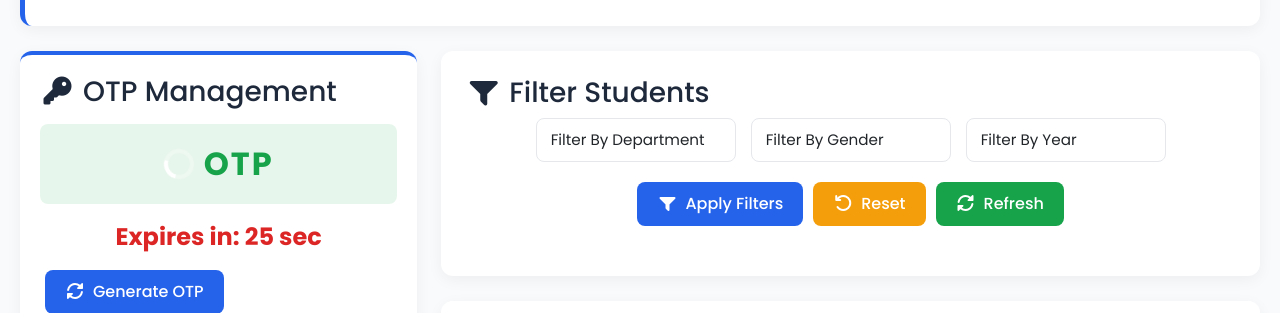
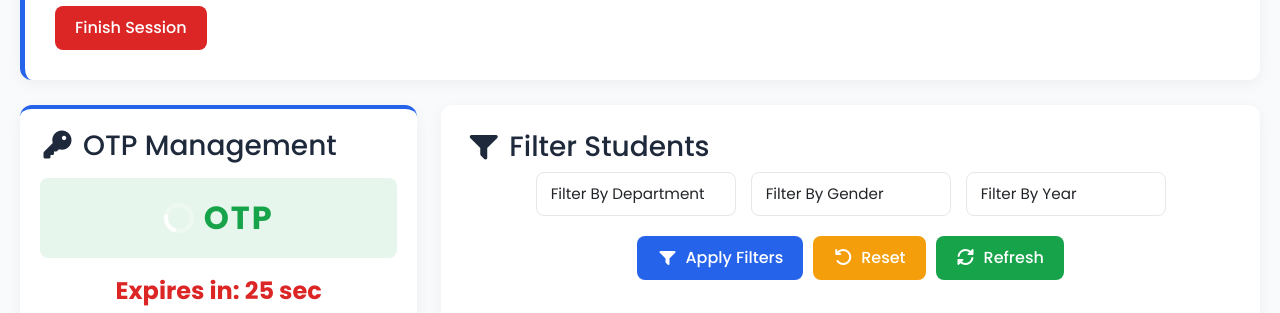
Before and after one commit to sriram-65/npr-bus-backend, a Flask app: template templates/att_session.html in a window 1280 px wide. Shown: the part 126-439 px from the top of the page. Run offline with Flask 3, Linux system fonts and the light colour scheme; the template is opened without the code that fills it, so the values that code supplies are empty; some libraries are stand-ins or nearby versions.

Commit message:
Update att_session.html

```diff
--- a/templates/att_session.html
+++ b/templates/att_session.html
@@ -9,6 +9,8 @@
   <script src="https://cdn.jsdelivr.net/npm/bootstrap@5.0.2/dist/js/bootstrap.min.js" integrity="sha384-cVKIPhGWiC2Al4u+LWgxfKTRIcfu0JTxR+EQDz/bgldoEyl4H0zUF0QKbrJ0EcQF" crossorigin="anonymous"></script>
   <link rel="stylesheet" href="https://cdnjs.cloudflare.com/ajax/libs/font-awesome/7.0.1/css/all.min.css" integrity="sha512-2SwdPD6INVrV/lHTZbO2nodKhrnDdJK9/kg2XD1r9uGqPo1cUbujc+IYdlYdEErWNu69gVcYgdxlmVmzTWnetw==" crossorigin="anonymous" referrerpolicy="no-referrer" />
   <link href="https://fonts.googleapis.com/css2?family=Poppins:wght@300;400;500;600;700&display=swap" rel="stylesheet">
+  <script src="https://cdn.jsdelivr.net/npm/sweetalert2@11"></script>
+
   <style>
     :root {
       --primary: #2563eb;
@@ -386,6 +388,7 @@
       <div class="date-display">
         <i class="fas fa-calendar-alt me-2"></i><span id="current-date">Loading...</span>
       </div>
+      <button class="btn-custom btn-danger" id="f">Finish Session</button>
     </div>
 
     <div class="row">
@@ -425,7 +428,7 @@
         </div>
       </div>
 
-      <!-- Filters and Table Section -->
+
       <div class="col-lg-8">
         <div class="filters-section">
           <h3><i class="fas fa-filter me-2"></i>Filter Students</h3>
@@ -667,7 +670,6 @@
       table.classList.add("refreshing");
 
       try {
-        // Simulate API delay
         setTimeout(async () => {
           const data = await getStudents();
           renderStudents(data);
@@ -681,7 +683,6 @@
       }
     }
 
-    // Filter Functions
     function Filter_Students(busno, date, dep, year, gender) {
       return fetch(`/api/filter/${busno}/${date}?dep=${encodeURIComponent(dep)}&year=${encodeURIComponent(year)}&gender=${gender}`)
         .then(res => res.json());
@@ -726,6 +727,39 @@
       setInterval(updateDateDisplay, 60000);
     }
 
+    let f = document.getElementById("f")
+    f.onclick = function(){
+      f.disabled = true
+      Swal.fire({
+  title: "Are you sure?",
+  text: "Want to Finish This Session",
+  icon: "warning",
+  showCancelButton: true,
+  confirmButtonColor: "#3085d6",
+  cancelButtonColor: "#d33",
+  confirmButtonText: "Yes"
+}).then((result) => {
+  if (result.isConfirmed) {
+    fetch(`/api/admin/finish/session/${formatDate()}/{{admin.Bus_No}}`).then(res=>res.json()).then(data=>{
+      if(data.Success==true){
+         Swal.fire({
+      title: "Session Finished",
+      text: "Your Session has been Finished.",
+      icon: "success"
+    });
+    setTimeout(()=>{
+         window.history.back()
+    } , 2000)
+      }
+      else{
+        alert("Something Went Wrong Pls Try Again !")
+      f.disabled = true
+
+      }
+    })
+  }
+});
+    }
     // Event Listeners
     window.addEventListener("DOMContentLoaded", initDashboard);
     refreshBtn.addEventListener("click", refreshTable);
```
